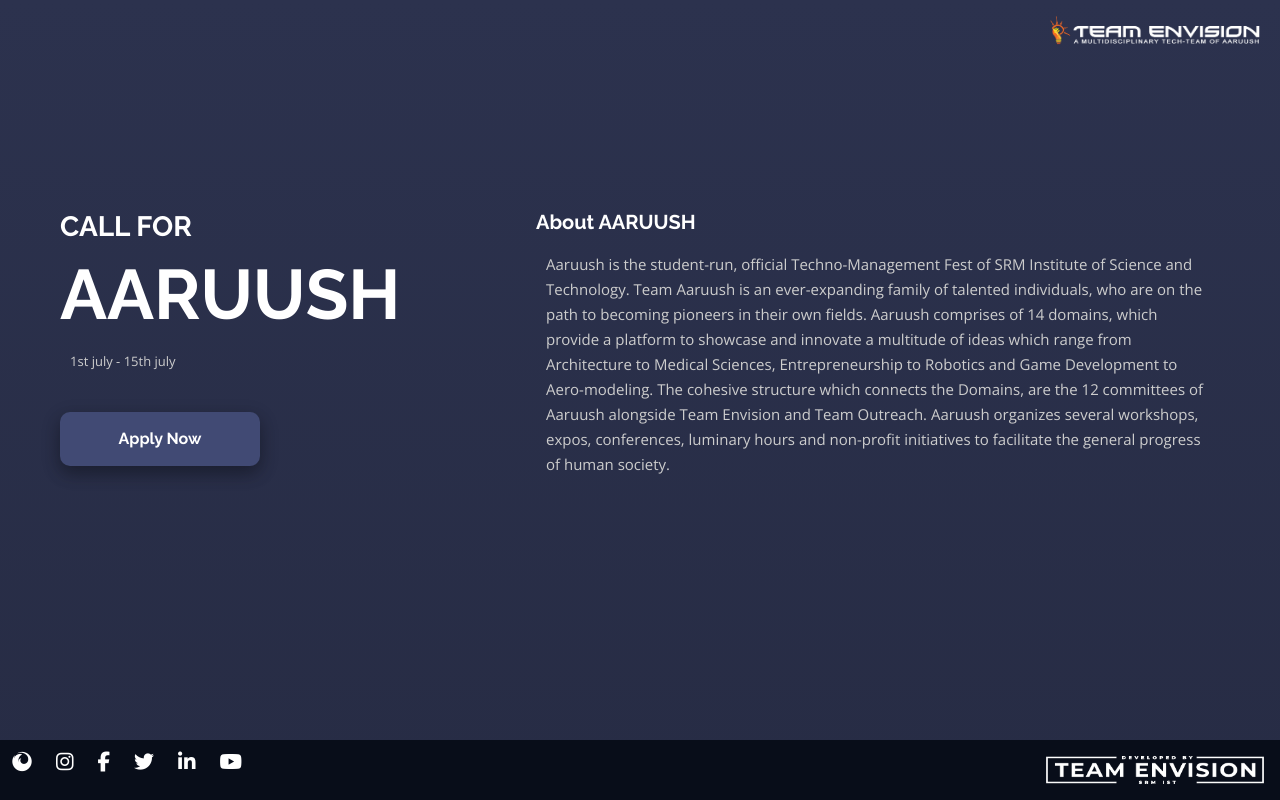
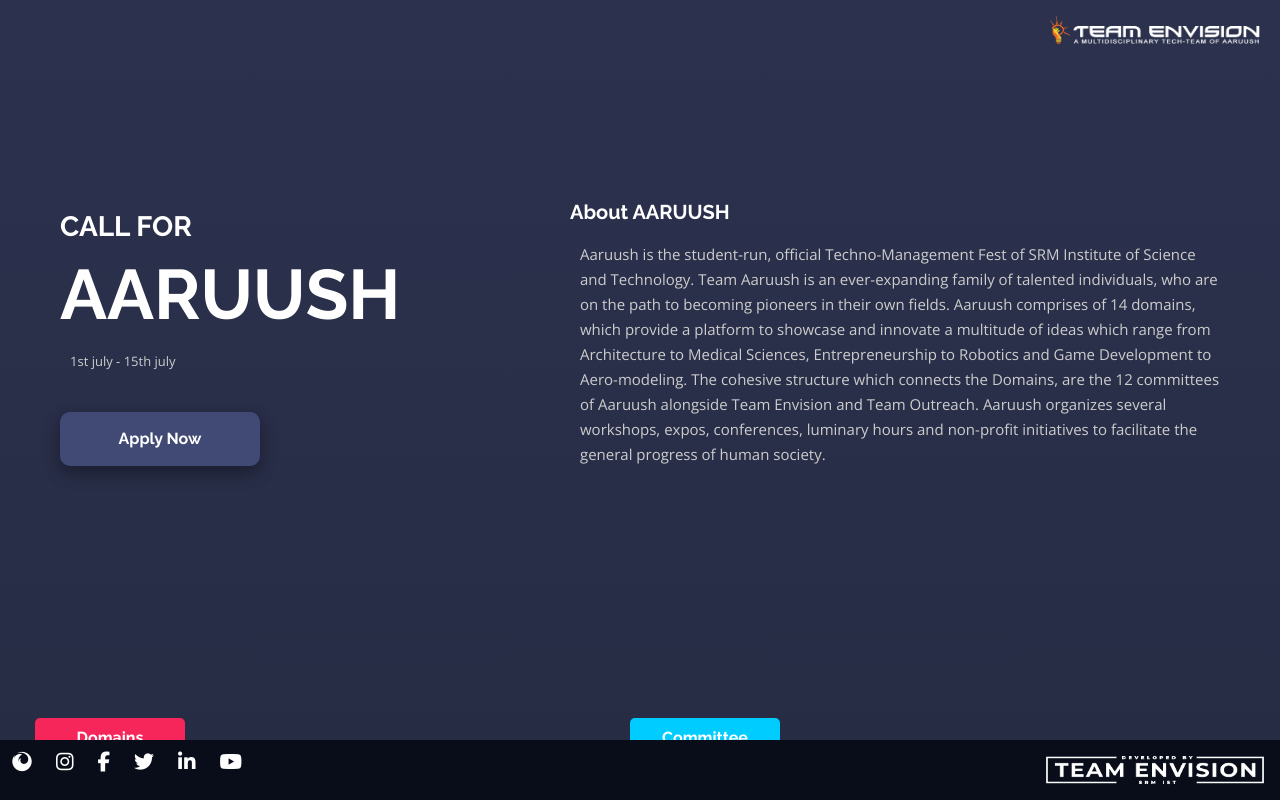
Before and after one commit to team-envision/CallForAaruush-Form, a React (Create React App) app in the folder client/: page / in a window 1280 px wide. Shown: the top 800 px of the page. Built offline with nearby package versions, Linux system fonts and the light colour scheme; the HTML template or start-up script is replaced by a standard one.

Commit message:
made form responsive

```diff
--- a/client/public/index.html
+++ b/client/public/index.html
@@ -3,7 +3,6 @@
   <head>
     <meta charset="utf-8" />
     <link rel="icon" href="%PUBLIC_URL%/favicon.ico" />
-    <meta name="viewport" content="width=device-width, initial-scale=1" />
     <meta name="theme-color" content="#000000" />
     <meta
       name="description"
--- a/client/src/App.css
+++ b/client/src/App.css
@@ -33,7 +33,7 @@
 
 .head {
   padding-top: 100px;
-  padding-bottom: 90px;
+  padding-bottom: 70px;
 }
 
 .heading h6 {
@@ -61,7 +61,7 @@
 .about {
   flex-direction: column;
   flex: 1;
-  padding: 10px;
+  padding-left: 60px;
 }
 
 .heading .button-apply {
--- a/client/src/app1.css
+++ b/client/src/app1.css
@@ -74,11 +74,14 @@
 .column1 {
   float: left;
   width: 50%;
+  padding-right: 10px;
+  margin-left: -30px;
 }
 .column2 {
   width: 50%;
   float: right;
-  padding-right: 120px;
+  padding-left: 10px;
+  margin-right: -30px;
 }
 .heading {
   display: flex;
```
